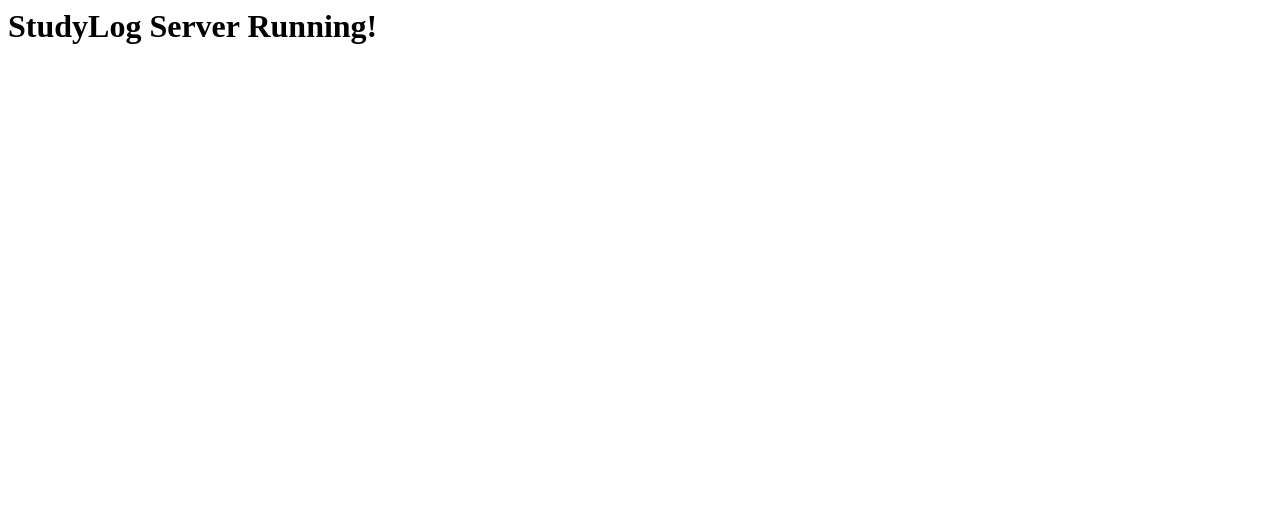
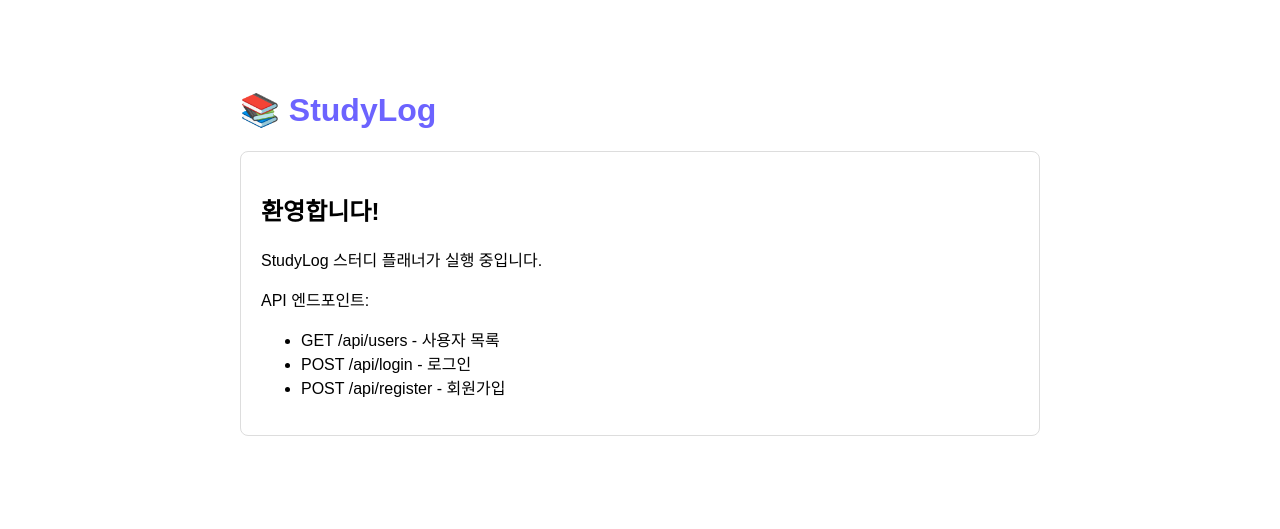
Before and after one commit to yjk28/studylog, a website: page public/index.html in a window 1280 px wide. Drawn offline with Linux system fonts and the light colour scheme.

Commit message:
Add complete StudyLog files

```diff
--- /dev/null
+++ b/data/db.json
@@ -0,0 +1,6 @@
+{
+  "users": {},
+  "planners": {},
+  "comments": {},
+  "templates": {}
+}
--- a/public/index.html
+++ b/public/index.html
@@ -1 +1,26 @@
-<h1>StudyLog Server Running!</h1>
+<!DOCTYPE html>
+<html lang="ko">
+<head>
+  <meta charset="UTF-8">
+  <meta name="viewport" content="width=device-width, initial-scale=1.0">
+  <title>StudyLog - 스터디 플래너</title>
+  <style>
+    body { font-family: sans-serif; max-width: 800px; margin: 50px auto; padding: 20px; }
+    h1 { color: #6c63ff; }
+    .card { border: 1px solid #ddd; padding: 20px; border-radius: 8px; margin: 20px 0; }
+  </style>
+</head>
+<body>
+  <h1>📚 StudyLog</h1>
+  <div class="card">
+    <h2>환영합니다!</h2>
+    <p>StudyLog 스터디 플래너가 실행 중입니다.</p>
+    <p>API 엔드포인트:</p>
+    <ul>
+      <li>GET /api/users - 사용자 목록</li>
+      <li>POST /api/login - 로그인</li>
+      <li>POST /api/register - 회원가입</li>
+    </ul>
+  </div>
+</body>
+</html>
```
